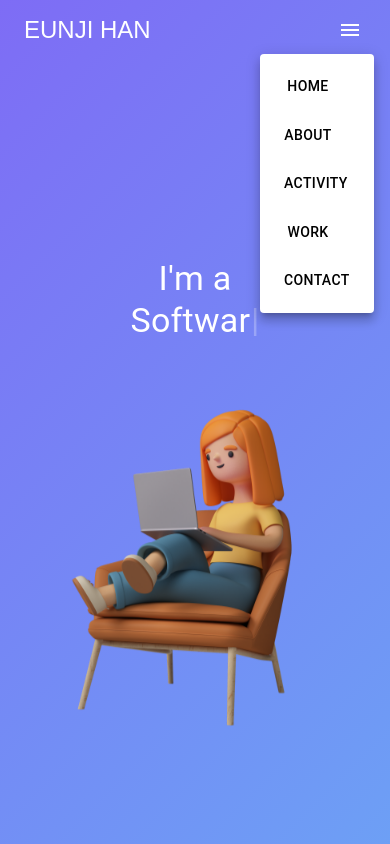
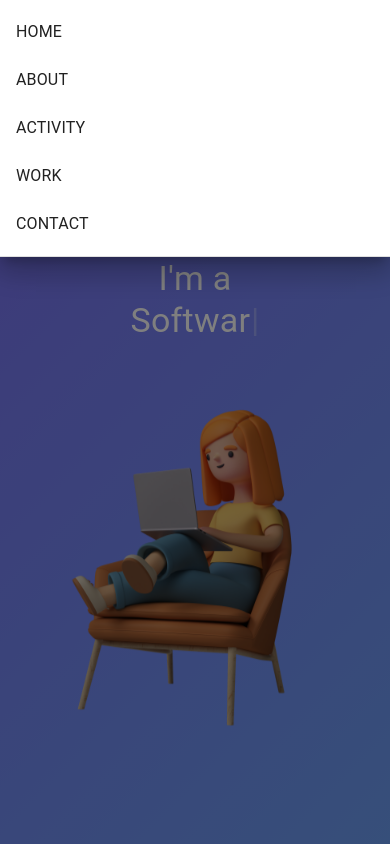
Before and after one commit to dmswl3288/me, a React (Create React App) app: page / in a window 390 px wide. Both pictures are taken after a click on the button 350 px from the left and 30 px from the top of the page. Shown: the top 844 px of the page. Built offline with nearby package versions, Linux system fonts and the light colour scheme.

Commit message:
ios 세로화면 스크롤 문제 수정.

```diff
--- a/src/components/common/Header.js
+++ b/src/components/common/Header.js
@@ -75,7 +75,7 @@ const Header = ({props}) => {
 
     smoothscroll.polyfill()
 
-    useEffect(()=>{
+    useEffect(() => {
         window.addEventListener('scroll', updateScroll)
     })
 
@@ -98,10 +98,43 @@ const Header = ({props}) => {
         setScrollPosition(window.scrollY || document.documentElement.scrollTop)
     }
 
+    const [state, setState] = useState({
+        top: false,
+        left: false,
+        bottom: false,
+        right: false,
+    })
+
+    const toggleDrawer = (anchor, open) => (event) => {
+        if (event.type === 'keydown' && (event.key === 'Tab' || event.key === 'Shift')) {
+          return
+        }
+
+        setState({ ...state, [anchor]: open });
+    }
+
+    const list = (anchor) => (
+        <Box
+          sx={{ width: anchor === 'top' || anchor === 'bottom' ? 'auto' : 250 }}
+          role="presentation"
+          onClick={toggleDrawer(anchor, false)}
+          onKeyDown={toggleDrawer(anchor, false)}
+        >
+            <List>
+                {pages.map((text, index) => (
+                <ListItem button key={text} onClick={() => {onHandleScrollView(text.toLowerCase())}}>
+                    <ListItemText primary={text} />
+                </ListItem>
+                ))}
+            </List>
+            <Divider />
+        </Box>
+    );
+
     return (
         <ElevationScroll {...props}>
             <HeaderBar sx={{
-                background: scrollPosition < 900 ? 'transparent !important': '#fff',
+                background: scrollPosition < 700 ? 'transparent !important': '#fff',
             }}>
                 <Container
                     style={{
@@ -112,57 +145,36 @@ const Header = ({props}) => {
                     }}
                 >
                 <IconButton onClick={() => {window.location.href='/me/'}}
-                    sx={{ color: scrollPosition < 900 ? '#fff': '#000' }}
+                    sx={{ color: scrollPosition < 700 ? '#fff': '#000' }}
                 >
                     EUNJI HAN
                 </IconButton>
                 <div>
                     {/* mobile */}
                     <Box sx={{ flexGrow: 1, display: { xs: 'flex', md: 'none' } }}>
-                        <IconButton
-                        size="large"
-                        aria-label="account of current user"
-                        aria-controls="menu-appbar"
-                        aria-haspopup="true"
-                        onClick={handleOpenNavMenu}
-                        sx={{ color: scrollPosition < 900 ? '#fff': '#000' }}
-                        >
-                        <MenuIcon />
-                        </IconButton>
-                        <Menu
-                        id="menu-appbar"
-                        anchorEl={anchorElNav}
-                        anchorOrigin={{
-                            vertical: 'bottom',
-                            horizontal: 'left',
-                        }}
-                        keepMounted
-                        transformOrigin={{
-                            vertical: 'top',
-                            horizontal: 'left',
-                        }}
-                        open={Boolean(anchorElNav)}
-                        onClose={handleCloseNavMenu}
-                        sx={{
-                            display: { xs: 'block', md: 'none' },
-                        }}
-                        >
-                        {pages.map((page) => (
-                            <MenuItem key={page}>
-                            <Button onClick={() => {onHandleScrollView(page.toLowerCase())}}
-                                sx={{ color: '#000' }}
-                            >
-                                {page}
-                            </Button>
-                            </MenuItem>
+                        {['top'].map((anchor) => (
+                            <div key={anchor}>
+                                <IconButton onClick={toggleDrawer(anchor, true)}>
+                                    <MenuIcon
+                                        sx={{ color: scrollPosition < 700 ? '#fff': '#000' }}
+                                        onClick={toggleDrawer(anchor, true)}
+                                    />
+                                </IconButton>
+                                <Drawer
+                                    anchor={anchor}
+                                    open={state[anchor]}
+                                    onClose={toggleDrawer(anchor, false)}
+                                >
+                                    {list(anchor)}
+                                </Drawer>
+                            </div>
                         ))}
-                        </Menu>
                     </Box>
 
                     <Box sx={{ flexGrow: 1, display: { xs: "none", md: "flex" } }}>
                         {pages.map((page) => (
                             <Button onClick={() => {onHandleScrollView(page.toLowerCase())}}
-                                sx={{ color: scrollPosition < 900 ? '#fff': '#000' }}
+                                sx={{ color: scrollPosition < 700 ? '#fff': '#000' }}
                             >
                                 {page}
                             </Button>
```
